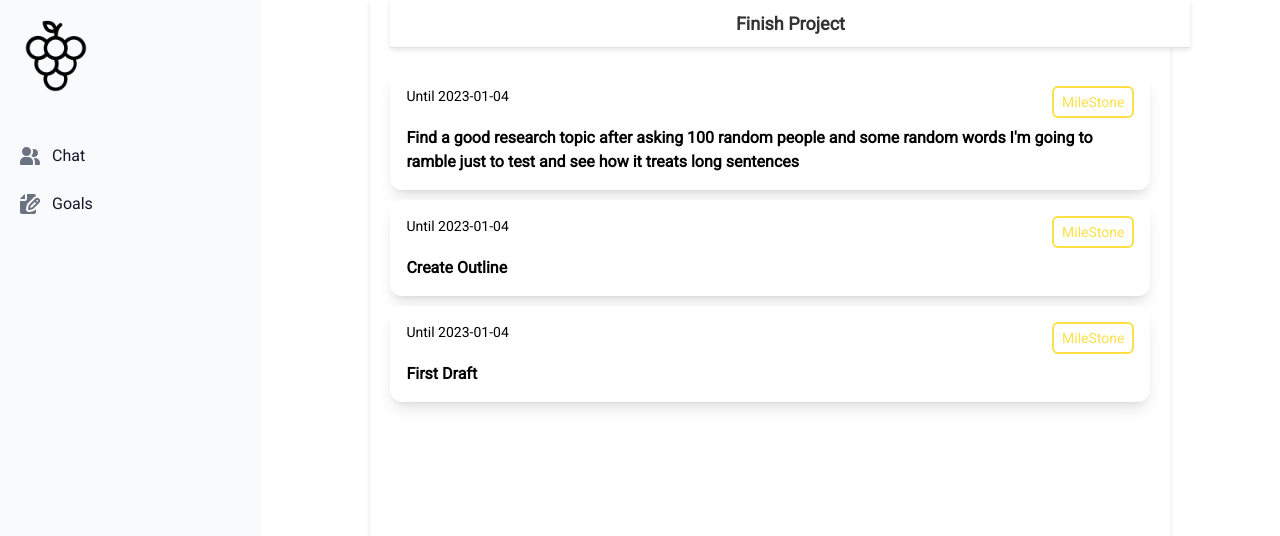
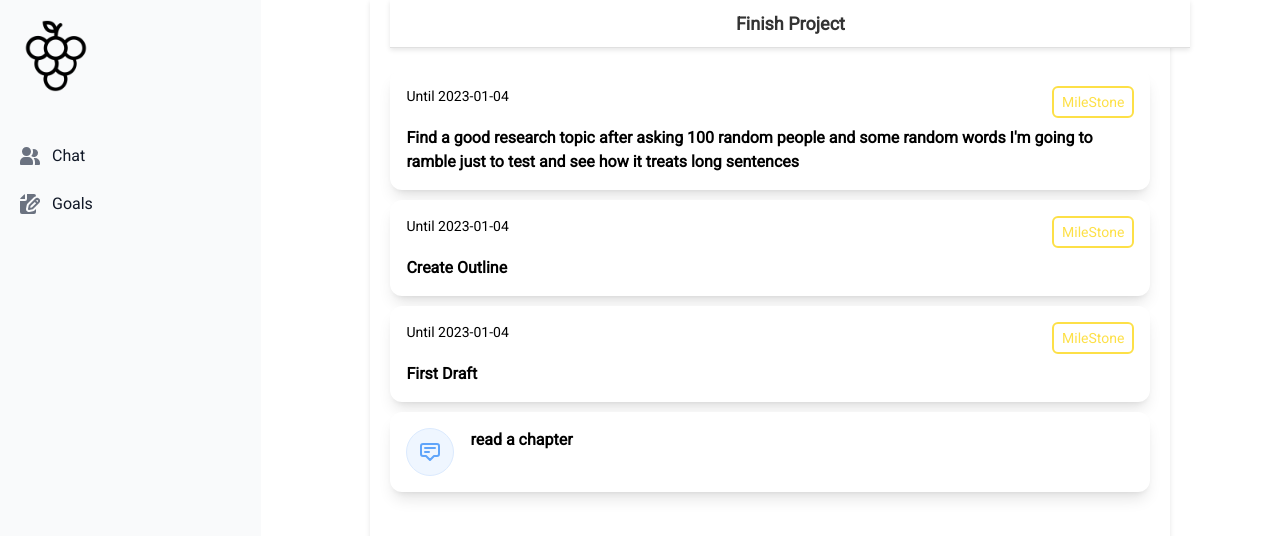
Before and after one commit to CousCous08/Fruit-Ion, a React (Create React App) app in the folder app/: page /goals in a window 1280 px wide. Both pictures are taken after a click on the element 770 px from the left and 122 px from the top of the page. Shown: the top 536 px of the page. Built offline with nearby package versions, Linux system fonts and the light colour scheme.

Commit message:
Add HabitCard to MilestonesPage

```diff
--- a/app/src/components/HabitCard.js
+++ b/app/src/components/HabitCard.js
@@ -13,7 +13,7 @@ const HabitCard = ({ name, milestones, onClick }) => {
 
         <div class="ml-4">
           <h2 class="font-semibold">{name}</h2>
-          <p class="mt-2 text-sm text-gray-500">Next Milestone/Habit: {milestones[0].name}</p>
+          {/* <p class="mt-2 text-sm text-gray-500">Next Milestone/Habit: {milestones[0].name}</p> */}
         </div>
       </div>
     </div>
--- a/app/src/pages/GoalsPage.js
+++ b/app/src/pages/GoalsPage.js
@@ -26,7 +26,7 @@ const GoalsPage = () => {
     const goals = [
 
         { id: 1, name: "Finish Project", milestones: [{name: "Find a good research topic after asking 100 random people and some random words I'm going to ramble just to test and see how it treats long sentences", deadline: "2023-01-04"}, {name: "Create Outline", deadline: "2023-01-04"}, {name: "First Draft", deadline: "2023-01-04"}], habits: [{name: "read a chapter", frequency: "MWF"}] },
-        { id: 2, name: "Start New Course", milestones: [{name: "Research topic", deadline: "2023-01-04"}, {name: "Create Outline", deadline: "2023-01-04"}, {name: "First Draft", deadline: "2023-01-04"}], habits: [{name: "read a chapter", frequency: "MWF"}] },
+        { id: 2, name: "Start New Course", milestones: [{name: "Research topic", deadline: "2023-01-04"}, {name: "Create Outline", deadline: "2023-01-04"}, {name: "First Draft", deadline: "2023-01-04"}], habits: [{name: "read a chapter", frequency: "MWF"}, {name: "read a chapter", frequency: "MWF"}, {name: "read a chapter", frequency: "MWF"}, {name: "read a chapter", frequency: "MWF"}] },
         { id: 3, name: "Start New Course2", milestones: [{name: "Research topic", deadline: "2023-01-04"}, {name: "Create Outline", deadline: "2023-01-04"}, {name: "First Draft", deadline: "2023-01-04"}], habits: [{name: "read a chapter", frequency: "MWF"}] },
         { id: 4, name: "Start New Course3", milestones: [{name: "Research topic", deadline: "2023-01-04"}, {name: "Create Outline", deadline: "2023-01-04"}, {name: "First Draft", deadline: "2023-01-04"}], habits: [{name: "read a chapter", frequency: "MWF"}] },
         { id: 5, name: "Finish Project", milestones: [{name: "Research topic", deadline: "2023-01-04"}, {name: "Create Outline", deadline: "2023-01-04"}, {name: "First Draft", deadline: "2023-01-04"}], habits: [{name: "read a chapter", frequency: "MWF"}] },
--- a/app/src/pages/MilestonesPage.js
+++ b/app/src/pages/MilestonesPage.js
@@ -1,6 +1,7 @@
 import React, { useEffect, useState, useRef } from 'react';
 import { useLocation } from 'react-router-dom';
 import MilestoneCard from '../components/MilestoneCard';
+import HabitCard from '../components/HabitCard';
 import './MilestonesPage.css';
 
 const MilestonesPage = () => {
@@ -26,13 +27,26 @@ const MilestonesPage = () => {
     return (
         <div ref={containerRef} className="ms-container">
             <h1 className="ms-header" style={{ width: `${headerWidth}px` }}>{goal.name}</h1>
+
             <div className="ms-list grid">
                 {goal.milestones.map(ms => (
-              <div className='w-full'>
+                    <div className='w-full' key={ms.id}>
                         <MilestoneCard
-                      key={ms.id}
                             name={ms.name}
                             deadline={ms.deadline}
+                        />
+                    </div>
+                ))}
+            </div>
+
+            {/* Habit Cards Section */}
+            {/* <h2 className="ms-header">Habits</h2> */}
+            <div className="ms-list grid">
+                {goal.habits.map(habit => (
+                    <div className='w-full' key={habit.id}>
+                        <HabitCard
+                            name={habit.name}
+                        // include other properties as needed
                         />
                     </div>
                 ))}
```
Lines whose indentation alone changed are shown as unchanged.
